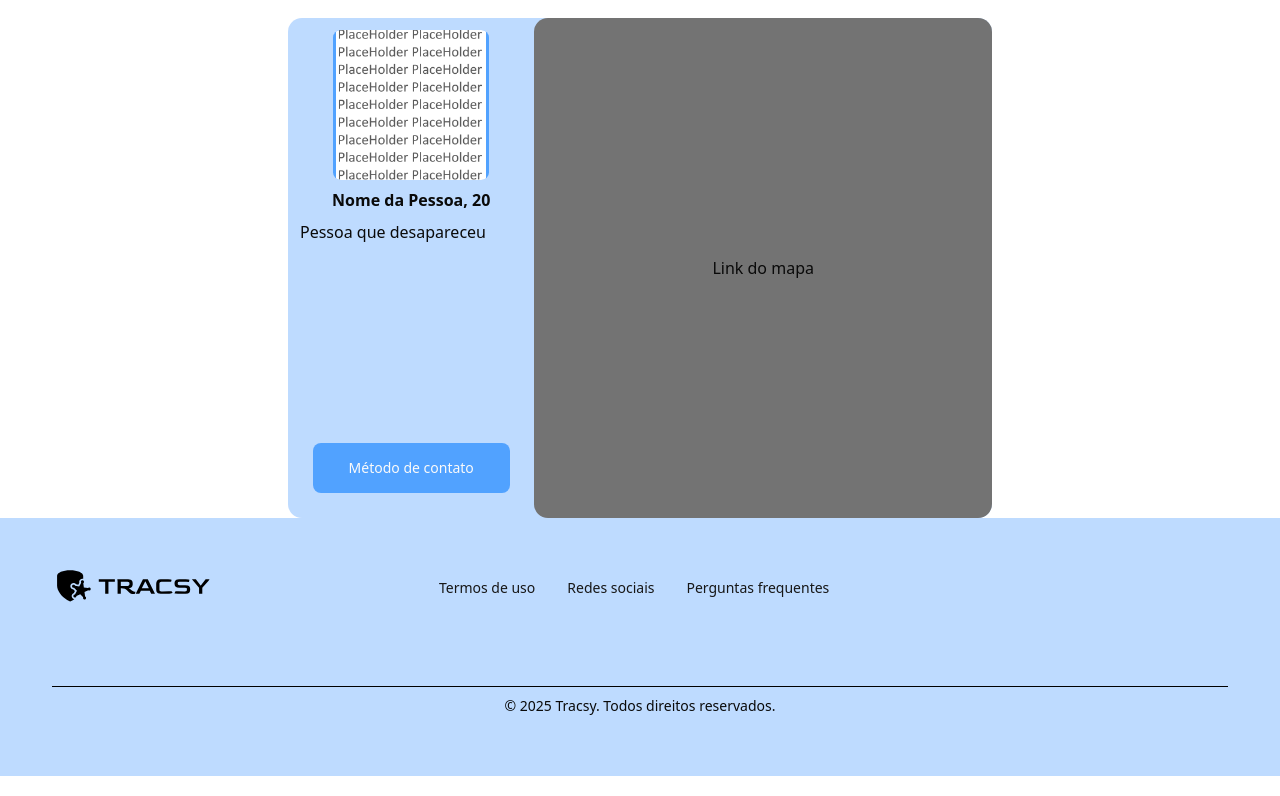
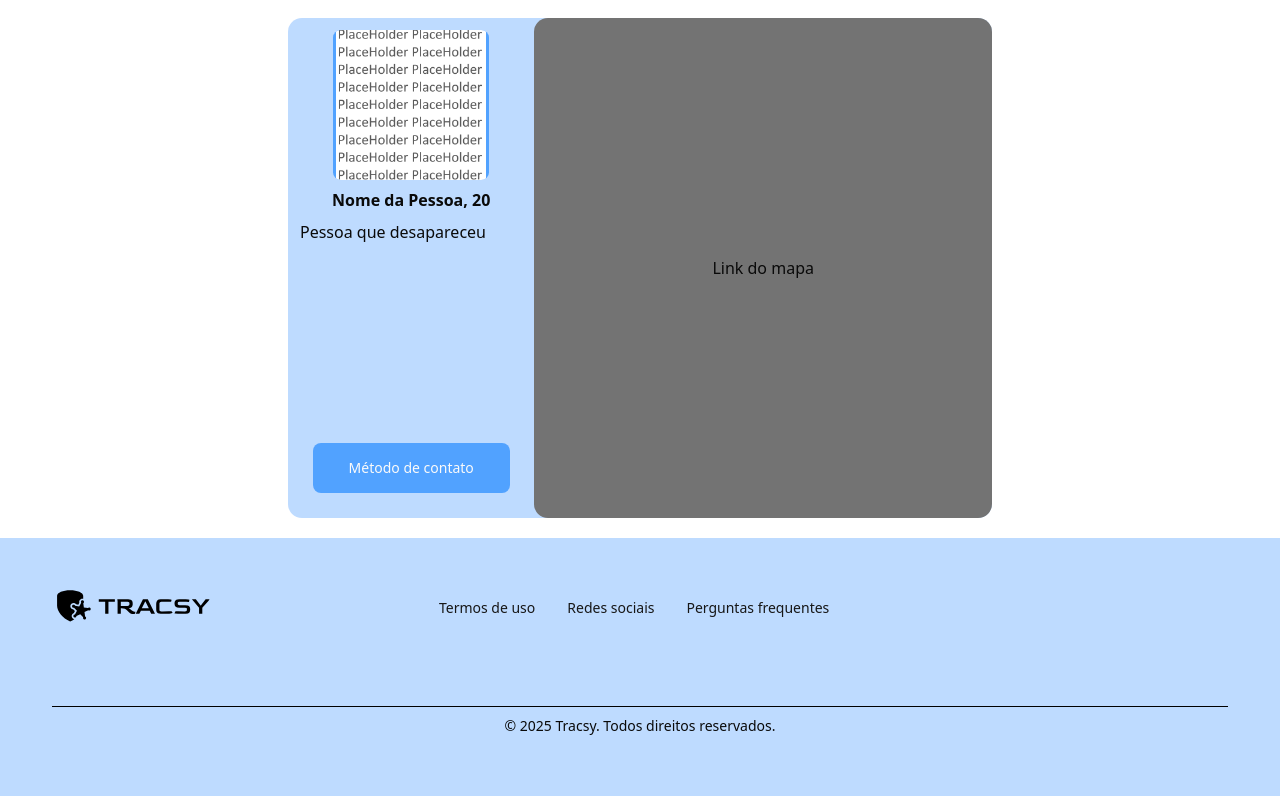
Before and after one commit to LucasBonfimVilela01/Tracsy, a Next.js app in the folder tracsy/: page / in a window 1280 px wide. Shown: the part 1180-1976 px from the top of the page. Built offline with nearby package versions, Linux system fonts and the light colour scheme.

Commit message:
Update footer.tsx

```diff
--- a/tracsy/src/components/elements/footer.tsx
+++ b/tracsy/src/components/elements/footer.tsx
@@ -3,7 +3,7 @@ import Link from "next/link";
 
 function Footer() {
   return (
-    <div className="bg-blue-200 p-3 flex justify-around">
+    <div className="bg-blue-200 p-3 flex justify-around mt-5">
       <div className="p-10 w-full">
         <div className="flex"> {/* Container principal: Logo | Links | Espaçador */}
 
```
